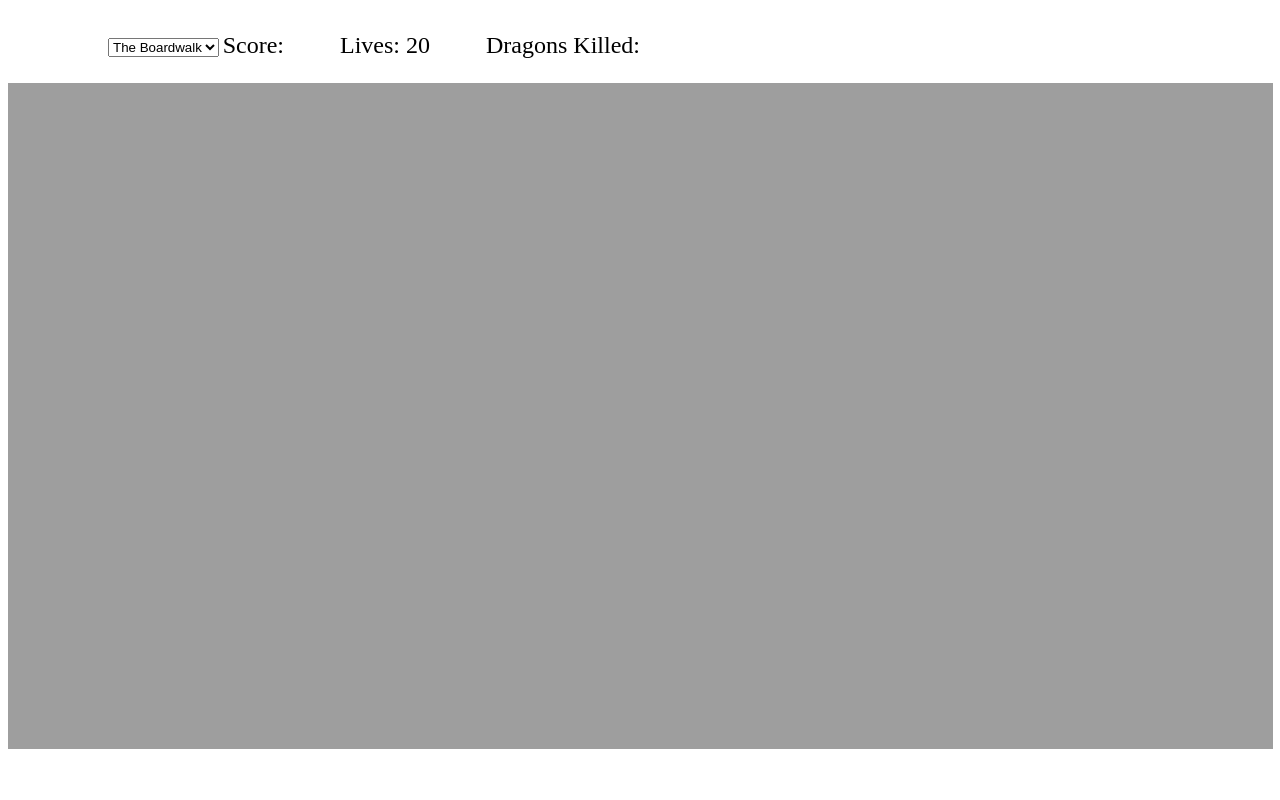
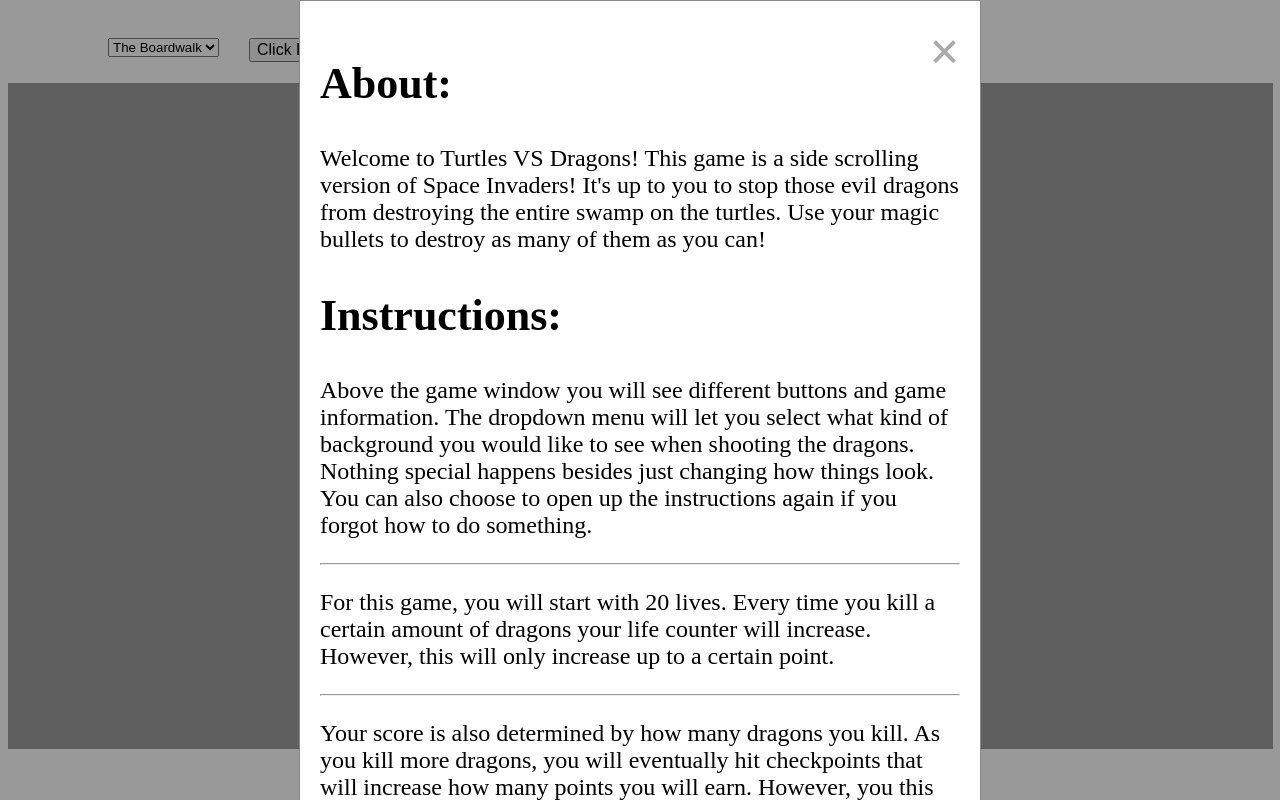
Before and after one commit to StringJoe/turtles-vs-dragons, a website: page static/index.html in a window 1280 px wide. Drawn offline with Linux system fonts and the light colour scheme.

Commit message:
added modal and adjusted the styling and content for it

```diff
--- a/static/index.html
+++ b/static/index.html
@@ -5,8 +5,9 @@
     <meta name="viewport" content="width=device-width, initial-scale=1.0">
     <title>Turtles VS Dragons</title>
     <link rel="stylesheet" href="styles/style.css">
+    <link rel="stylesheet" href="styles/modal.css">
 </head>
-<body>
+<body onload="loadUserInstructions()">
 
     <select name="New Level" id="level-select">
         <option value="1">The Boardwalk</option>
@@ -15,6 +16,68 @@
         <option value="4">The Castle</option>
         <option value="5">The Caves</option>
     </select>
+
+     <!-- Trigger/Open The Modal
+    this code was gotten from
+    https://www.w3schools.com/howto/tryit.asp?filename=tryhow_css_modal
+    -->
+    <button id="myBtn">Click For Instructions</button>
+
+    <!-- The Modal
+this code was gotten from https://www.w3schools.com/howto/tryit.asp?filename=tryhow_css_modal
+-->
+<div id="myModal" class="modal">
+
+    <!--
+
+      Modal content
+
+    everything except for the h2 and p tags were gotten from
+    https://www.w3schools.com/howto/tryit.asp?filename=tryhow_css_modal
+    -->
+    <div class="modal-content">
+      <span class="close">&times;</span>
+      <h2>About:</h2>
+      <p>Welcome to Turtles VS Dragons! This game is a side scrolling version of
+        Space Invaders! It's up to you to stop those evil dragons from destroying
+        the entire swamp on the turtles. Use your magic bullets to destroy as many
+        of them as you can!
+      </p>
+      <h2>Instructions:</h2>
+      <p>Above the game window you will see different buttons and game information.
+        The dropdown menu will let you select what kind of background you would like
+        to see when shooting the dragons. Nothing special happens besides just changing
+        how things look. You can also choose to open up the instructions again if you
+        forgot how to do something.
+      </p>
+      <hr>
+      <p>
+        For this game, you will start with 20 lives. Every time you kill a certain amount
+        of dragons your life counter will increase. However, this will only increase up to
+        a certain point.
+      </p>
+      <hr>
+      <p>Your score is also determined by how many dragons you kill. As you kill more dragons,
+        you will eventually hit checkpoints that will increase how many points you will earn.
+        However, you this will only increase up to a certain point.
+      </p>
+      <hr>
+      <p>In addition to see the amount of points and lives you have, you will also be able
+        to see how many dragons you have killed. If you play enough you will be able to tell
+        just how many dragons you need to kill before you hit each checkpoint. However, as
+        you gain bonuses for the amount of dragons you kill, they dragons speed and the
+        frequency they spawn at will also increase.
+      </p>
+      <hr>
+      <h2>Controls:</h2>
+      <p>The controls are pretty simple for this game. W is up, S is down, A is left, and D is right.
+        You can only go a certain distance to your left, but as you move around don't be surpised if
+        something unexpected happens. Oh and before I forget, just hit the spacebar if you want to
+        shoot the dragons. Good Luck!
+      </p>
+    </div>
+
+  </div>
 
     <div class="player-score">
         <p>Score: <span id="playerScore"></span> Lives: <span id="lifeCount"></span> Dragons Killed: <span id="dragonsKilled"></span></p>
@@ -26,5 +89,6 @@
 
 
     <script src="javascripts/index.js"></script>
+    <script src="javascripts/instructions.js"></script>
 </body>
 </html>
--- /dev/null
+++ b/static/javascripts/instructions.js
@@ -0,0 +1,62 @@
+// pull up the instructions once the modal is loaded
+// and continue giving them the option to pull them
+// up after exiting
+function loadUserInstructions() {
+    // most of this code is taken from w3schools.
+    // https://www.w3schools.com/howto/tryit.asp?filename=tryhow_css_modal
+    // Get the modal
+    var modal = document.getElementById("myModal");
+
+    // Get the button that opens the modal
+    var btn = document.getElementById("myBtn");
+
+    // Get the <span> element that closes the modal
+    var span = document.getElementsByClassName("close")[0];
+
+    modal.style.display = "block";
+
+    // When the user clicks on <span> (x), close the modal
+    span.onclick = function() {
+        modal.style.display = "none";
+    }
+
+    // When the user clicks anywhere outside of the modal, close it
+    window.onclick = function(event) {
+        if (event.target == modal) {
+            modal.style.display = "none";
+        }
+    }
+}
+
+// all code for createModal was gotten from
+// https://www.w3schools.com/howto/tryit.asp?filename=tryhow_css_modal
+function createModal() {
+    // Get the modal
+    var modal = document.getElementById("myModal");
+
+    // Get the button that opens the modal
+    var btn = document.getElementById("myBtn");
+
+    // Get the <span> element that closes the modal
+    var span = document.getElementsByClassName("close")[0];
+
+    // When the user clicks the button, open the modal
+    btn.onclick = function() {
+        modal.style.display = "block";
+    }
+
+    // When the user clicks on <span> (x), close the modal
+    span.onclick = function() {
+        modal.style.display = "none";
+    }
+
+    // When the user clicks anywhere outside of the modal, close it
+    window.onclick = function(event) {
+        if (event.target == modal) {
+            modal.style.display = "none";
+        }
+    }
+}
+
+// create the modal view for user instructions
+createModal()
--- /dev/null
+++ b/static/styles/modal.css
@@ -0,0 +1,60 @@
+#myBtn {
+    float: left;
+    display: block;
+    font-size: 16px;
+    margin-top: 30px;
+    margin-left: 30px;
+}
+
+/*
+all code in here except #myBtn was gotten from
+https://www.w3schools.com/howto/tryit.asp?filename=tryhow_css_modal
+*/
+/* The Modal (background) */
+.modal {
+    display: none; /* Hidden by default */
+    position: fixed; /* Stay in place */
+    z-index: 1; /* Sit on top */
+    padding-top: 0px; /* Location of the box */
+    left: 0;
+    top: 0;
+    width: 100%; /* Full width */
+    height: 100%; /* Full height */
+    overflow: auto; /* Enable scroll if needed */
+    background-color: rgb(0,0,0); /* Fallback color */
+    background-color: rgba(0,0,0,0.4); /* Black w/ opacity */
+  }
+
+  /* Modal Content */
+  .modal-content {
+    background-color: #fefefe;
+    font-size: 24px;
+    margin: auto;
+    padding: 20px;
+    padding-bottom: 80px;
+    border: 1px solid #888;
+    width: 50%;
+  }
+
+  /* adjust the h2 modal content to look nicer */
+  .modal-content h2 {
+    font-size: 44px;
+    font-weight: bold;
+    padding-bottom: 0px;
+    padding-top: 0px;
+  }
+
+  /* The Close Button */
+  .close {
+    color: #aaaaaa;
+    float: right;
+    font-size: 54px;
+    font-weight: bold;
+  }
+
+  .close:hover,
+  .close:focus {
+    color: #000;
+    text-decoration: none;
+    cursor: pointer;
+  }
--- a/static/styles/style.css
+++ b/static/styles/style.css
@@ -1,6 +1,6 @@
 .player-score {
     float: right;
-    margin-right: 50%;
+    margin-right: 30%;
     font-size: 24px;
 }
 
```
Also changed, not shown: static/javascripts/index.js (line endings or trailing spaces).
